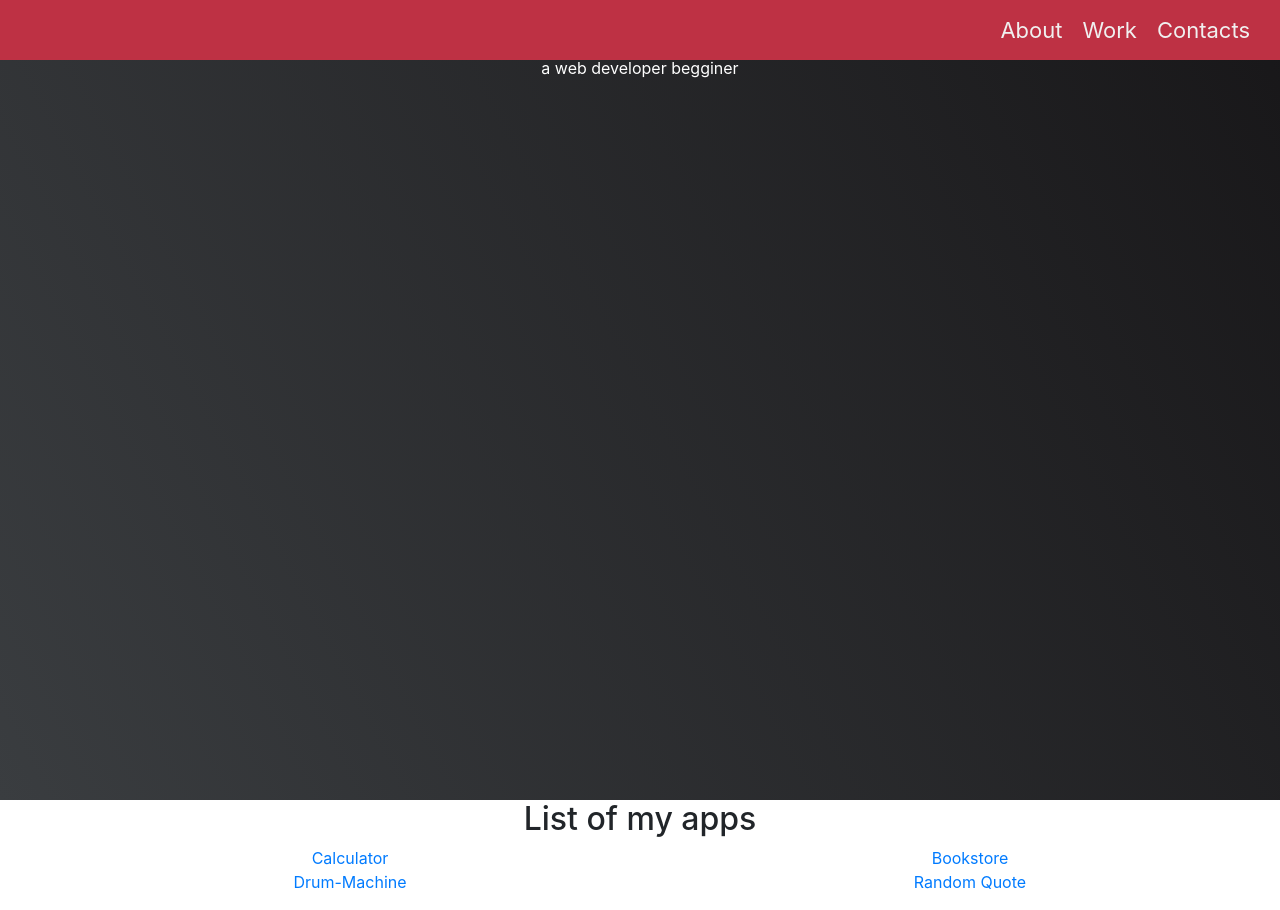
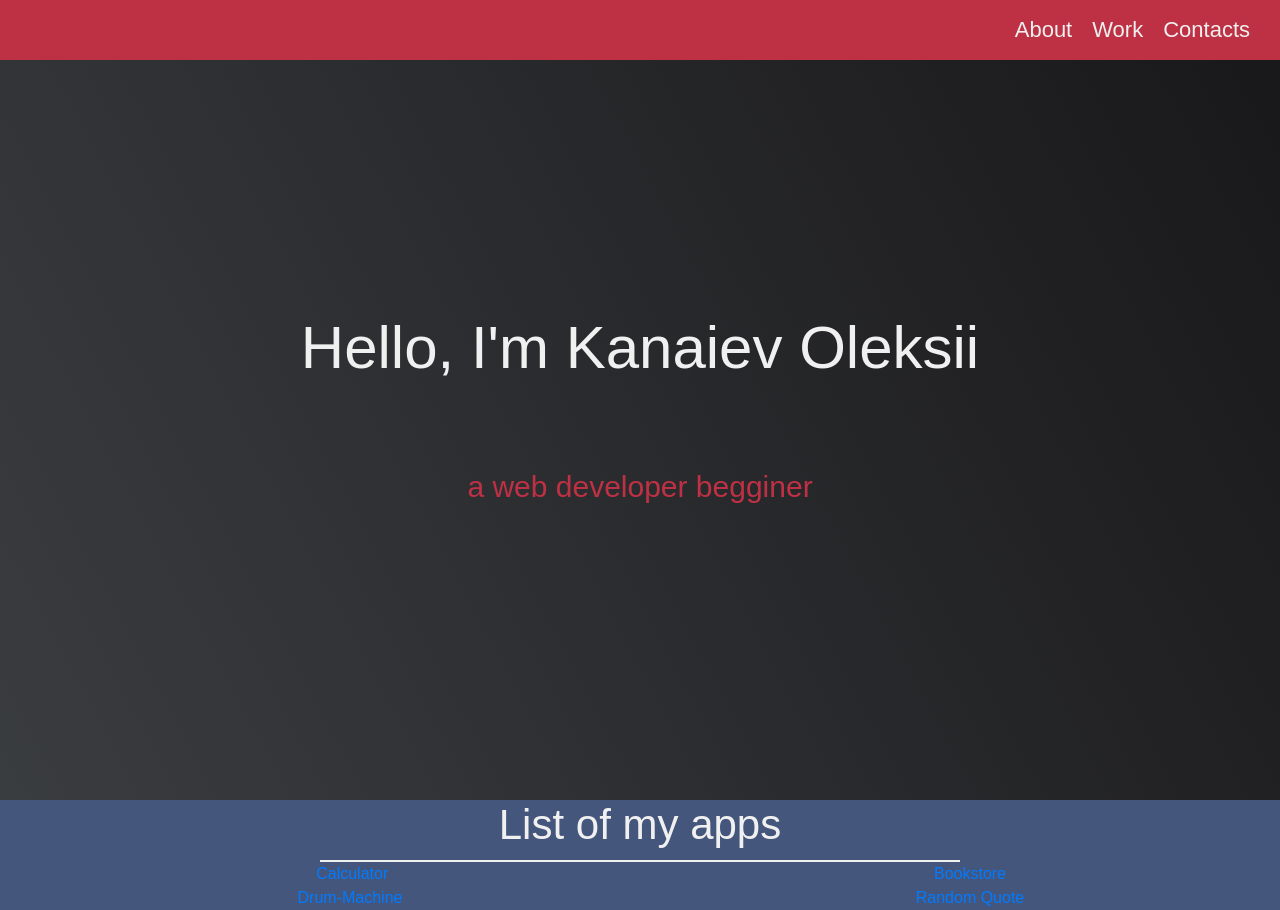
Before and after one commit to AlekseiiKanaiev/myApps-angular, an Angular app: page / in a window 1280 px wide. Built offline with nearby package versions, Linux system fonts and the light colour scheme.

Commit message:
finish about section

```diff
--- a/src/app/components/home/home.component.css
+++ b/src/app/components/home/home.component.css
@@ -1,15 +1,17 @@
-/* @import url('../../_style-vars/vars.css'); */
-:root{
+/* :root{
     --main-white: #f0f0f0;
     --main-red: #be3144;
     --main-blue: #45567d;
     --main-grey: #303841;
+} */
+#home{
+    font-family: Poppins, sans-serif;
 }
 a:hover{
     text-decoration: none;
 }
 #navigation {
-    background-color: var(--main-red, #be3144);
+    background-color: var(--main-red);
     height: 60px;
     display: flex;
     justify-content: flex-end;
@@ -18,17 +20,47 @@ a:hover{
     width: 100%;
 }
 #navigation a {
-    color: #f0f0f0;
+    color: var(--main-white);
     font-size: 22px;
     line-height: 60px;
     padding: 0 10px;
 }
 #navigation a:hover{
     cursor: pointer;
-    background-color: #45567d;
+    background-color: var(--main-blue);
 }
 #navigation a::first-letter{
     text-transform: uppercase;
+}
+
+#about{
+    background: linear-gradient(62deg, #3a3d40 0%, #181719 100%);
+    height: 100vh;
+    color: var(--main-white);
+    display: flex;
+    flex-direction: column;
+    justify-content: center;
+}
+#about h1{
+    font-size: 60px;
+    margin: 50px;
+}
+#about p{
+    color: var(--main-red);
+    margin: 30px;
+    font-size: 30px;
+}
+
+#work {
+    background-color: var(--main-blue);
+    color: var(--main-white);
+}
+#work h2{
+    font-size: 42px;
+    border-bottom: 2px solid var(--main-white);
+    padding-bottom: 10px;
+    width: 50%;
+    margin: auto;
 }
 #work ul {
     list-style: none;
@@ -39,8 +71,3 @@ a:hover{
     width: 50%;
     text-decoration: none;
 }
-#about{
-    background: linear-gradient(62deg, #3a3d40 0%, #181719 100%);
-    height: 100vh;
-    color: white;
-}
--- a/src/app/components/home/home.component.html
+++ b/src/app/components/home/home.component.html
@@ -1,3 +1,4 @@
+<div id="home">
   <header>
     <nav id="navigation">
         <a href="#about">about</a>
@@ -14,16 +15,25 @@
     <nav>
       <ul>
         <li>
-          <a routerLink = 'calculator'>Calculator</a>
+            <a routerLink = 'calculator'>
+              <img src="" alt="">
+              Calculator
+            </a>
         </li>
         <li>
-          <a routerLink = 'bookstore'>Bookstore</a>
+            <a routerLink = 'bookstore'>
+              Bookstore
+            </a>
         </li>
         <li>
-          <a routerLink = 'drum-machine'>Drum-Machine</a>
+            <a routerLink = 'drum-machine'>
+              Drum-Machine
+            </a>
         </li>
         <li>
-          <a routerLink = 'random-qoute'>Random Quote</a>
+            <a routerLink = 'random-qoute'>
+              Random Quote
+            </a>
         </li>
       </ul>
     </nav>
@@ -34,3 +44,4 @@
   <footer>
 
   </footer>
+</div>
--- a/src/styles.css
+++ b/src/styles.css
@@ -1 +1,2 @@
 /* You can add global styles to this file, and also import other style files */
+@import url('./vars.css');
```
Also changed, not shown: src/vars.css (renamed from src/app/_style-vars/vars.css). Lines whose indentation alone changed are shown as unchanged.
